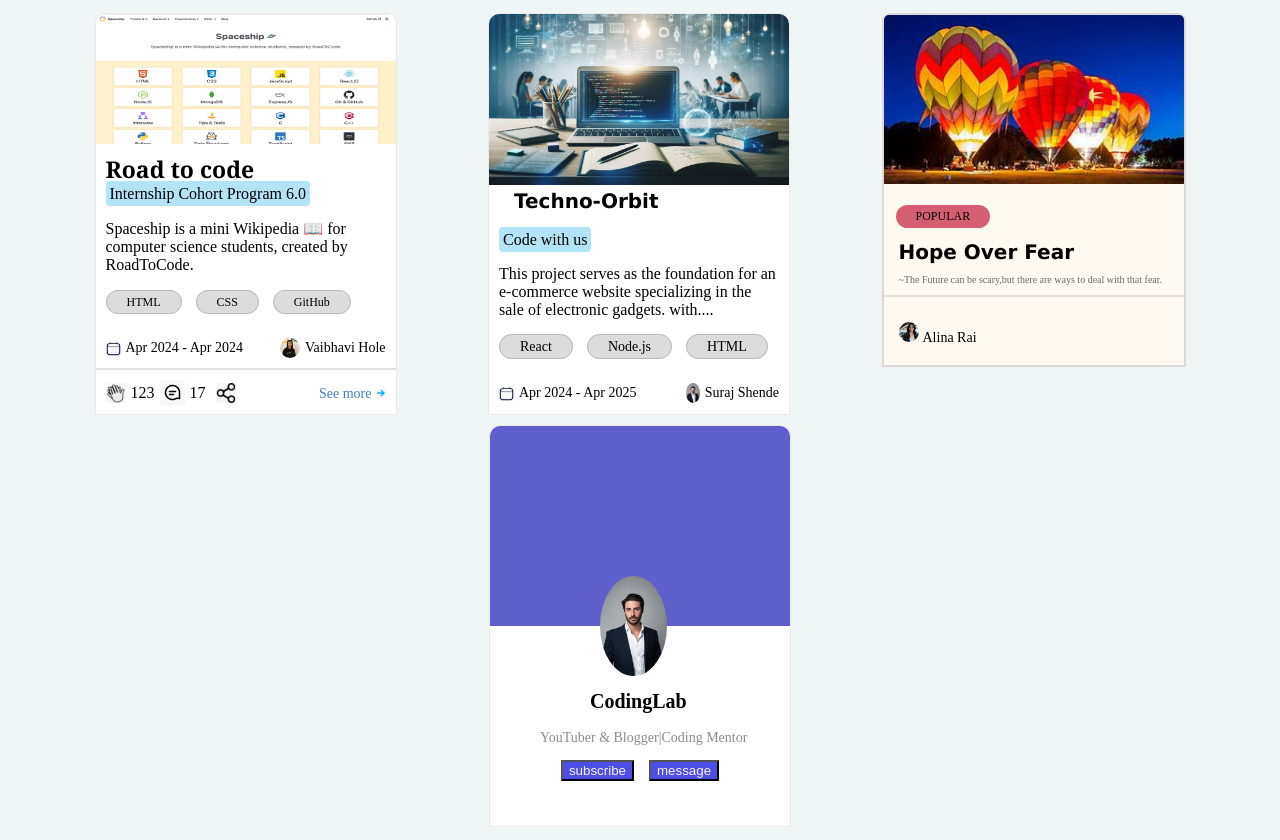
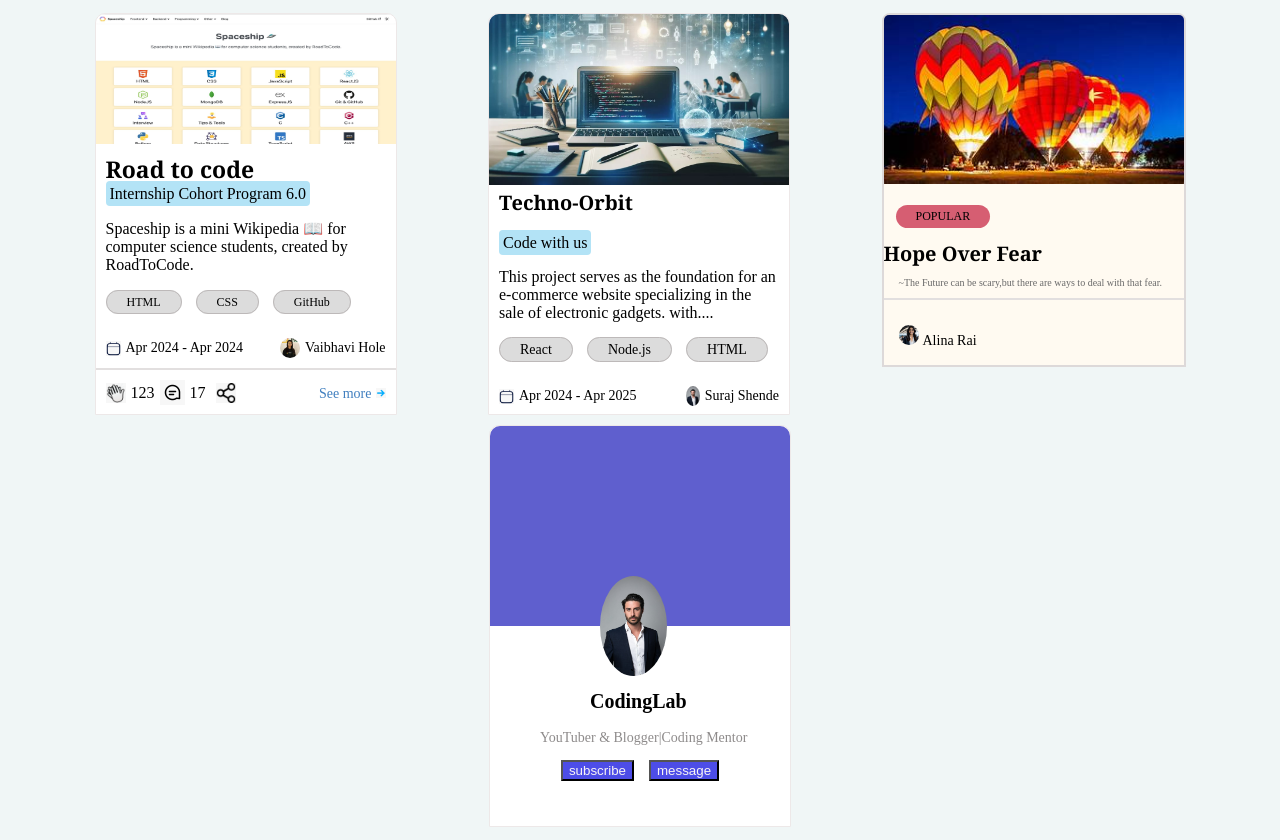
Before and after one commit to saishakharde24/course-cards, a plain HTML site: page index.html in a window 1280 px wide. Drawn offline with Linux system fonts and the light colour scheme.

Commit message:
project-heading1 class is modified

```diff
--- a/index.html
+++ b/index.html
@@ -36,6 +36,7 @@
             font-size: 23px;
             font-weight: 600;
             font-family: Georgia, 'Times New Roman', Times, serif;
+            margin-bottom:10px;
         }
 
         .sub-container {
@@ -188,11 +189,12 @@
         }
 
         .project-heading1 {
-            font-family: 'Lucida Sans', 'Lucida Sans Regular', 'Lucida Grande', 'Lucida Sans Unicode', Geneva, Verdana, sans-serif;
+            font-family: Georgia, 'Times New Roman', Times, serif;
             font-weight: 600;
             font-size: 20px;
-            margin-left: 15px;
+
         }
+
 
         .description1 {
             font-size: 10px;
```
